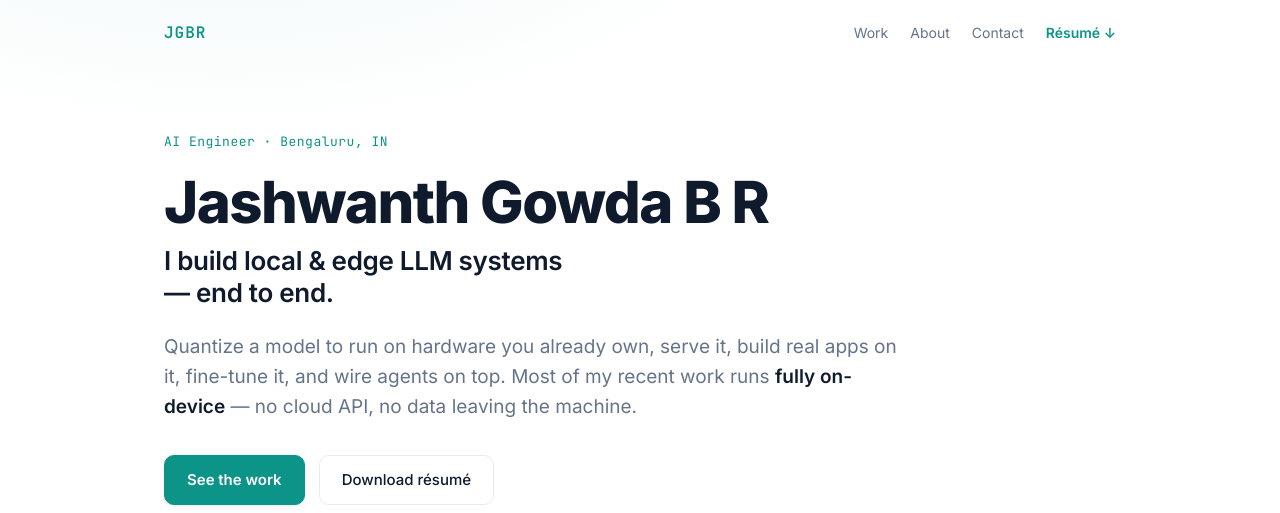
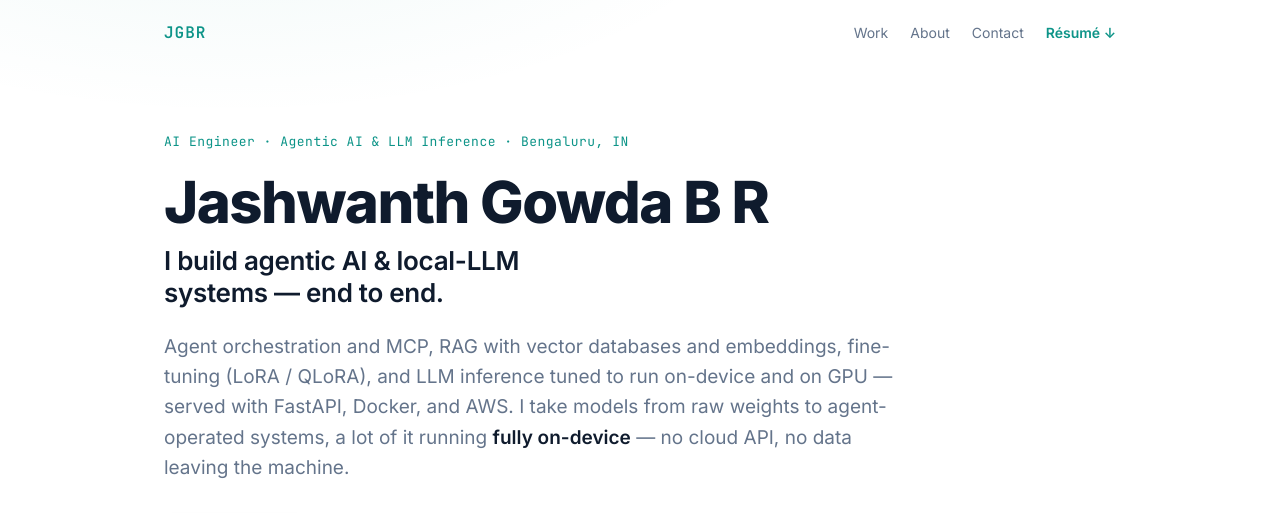
Before and after one commit to Jashwanthjash001/Jashwanthjash001.github.io, a plain HTML site: page index.html in a window 1280 px wide. Shown: the top 513 px of the page. Drawn offline with Linux system fonts and the light colour scheme.

Commit message:
Hero/about: broaden positioning (agentic AI, RAG+embeddings, LoRA/QLoRA, MCP, AWS); AI-assisted workflow; drop contact tagline

```diff
--- a/index.html
+++ b/index.html
@@ -24,13 +24,14 @@
   </nav>
 
   <div class="hero-body">
-    <p class="eyebrow">AI Engineer · Bengaluru, IN</p>
+    <p class="eyebrow">AI Engineer · Agentic AI &amp; LLM Inference · Bengaluru, IN</p>
     <h1>Jashwanth Gowda B R</h1>
-    <p class="hero-title">I build local &amp; edge LLM systems — end to end.</p>
+    <p class="hero-title">I build agentic AI &amp; local-LLM systems — end to end.</p>
     <p class="lede">
-      Quantize a model to run on hardware you already own, serve it, build real apps on it,
-      fine-tune it, and wire agents on top. Most of my recent work runs <strong>fully on-device</strong>
-      — no cloud API, no data leaving the machine.
+      Agent orchestration and MCP, RAG with vector databases and embeddings, fine-tuning
+      (LoRA / QLoRA), and LLM inference tuned to run on-device and on GPU — served with FastAPI,
+      Docker, and AWS. I take models from raw weights to agent-operated systems, a lot of it
+      running <strong>fully on-device</strong> — no cloud API, no data leaving the machine.
     </p>
     <div class="hero-cta">
       <a class="btn btn-primary" href="#work">See the work</a>
@@ -165,6 +166,10 @@
         table, a latency-vs-throughput curve, a before/after exact-match number. My repos keep honest
         status notes and real results, including the limitations.
       </p>
+      <p>
+        I work with AI agents every day — <strong>Claude, Codex, and Gemini</strong> — for development,
+        research, and rapid prototyping, and I build with the same agentic patterns I use.
+      </p>
       <p class="learning">
         <strong>Currently going deeper on:</strong> inference optimization (batching internals, KV-cache,
         CUDA / kernel-level — <em>learning</em>), fine-tuning beyond toy tasks, and agent tooling via MCP.
@@ -175,7 +180,6 @@
   <!-- CONTACT -->
   <section id="contact" class="contact">
     <h2 class="section-title">Get in touch</h2>
-    <p class="contact-sub">Open to AI-Engineer / LLM-infrastructure roles. The fastest way to reach me:</p>
     <div class="icon-row">
       <a class="icon-link" href="https://github.com/Jashwanthjash001" aria-label="GitHub" title="GitHub">
         <svg viewBox="0 0 24 24" width="21" height="21" fill="currentColor"><path d="M12 .5A11.5 11.5 0 0 0 .5 12a11.5 11.5 0 0 0 7.86 10.92c.57.1.78-.25.78-.55v-2c-3.2.7-3.88-1.37-3.88-1.37-.52-1.33-1.28-1.69-1.28-1.69-1.05-.72.08-.7.08-.7 1.16.08 1.77 1.19 1.77 1.19 1.03 1.77 2.7 1.26 3.36.96.1-.75.4-1.26.73-1.55-2.55-.29-5.24-1.28-5.24-5.69 0-1.26.45-2.29 1.19-3.1-.12-.29-.52-1.46.11-3.05 0 0 .97-.31 3.18 1.18a11 11 0 0 1 5.8 0c2.2-1.49 3.17-1.18 3.17-1.18.63 1.59.23 2.76.11 3.05.74.81 1.19 1.84 1.19 3.1 0 4.42-2.69 5.39-5.25 5.68.41.36.78 1.06.78 2.14v3.17c0 .31.21.66.79.55A11.5 11.5 0 0 0 23.5 12 11.5 11.5 0 0 0 12 .5Z"/></svg></a>
```
